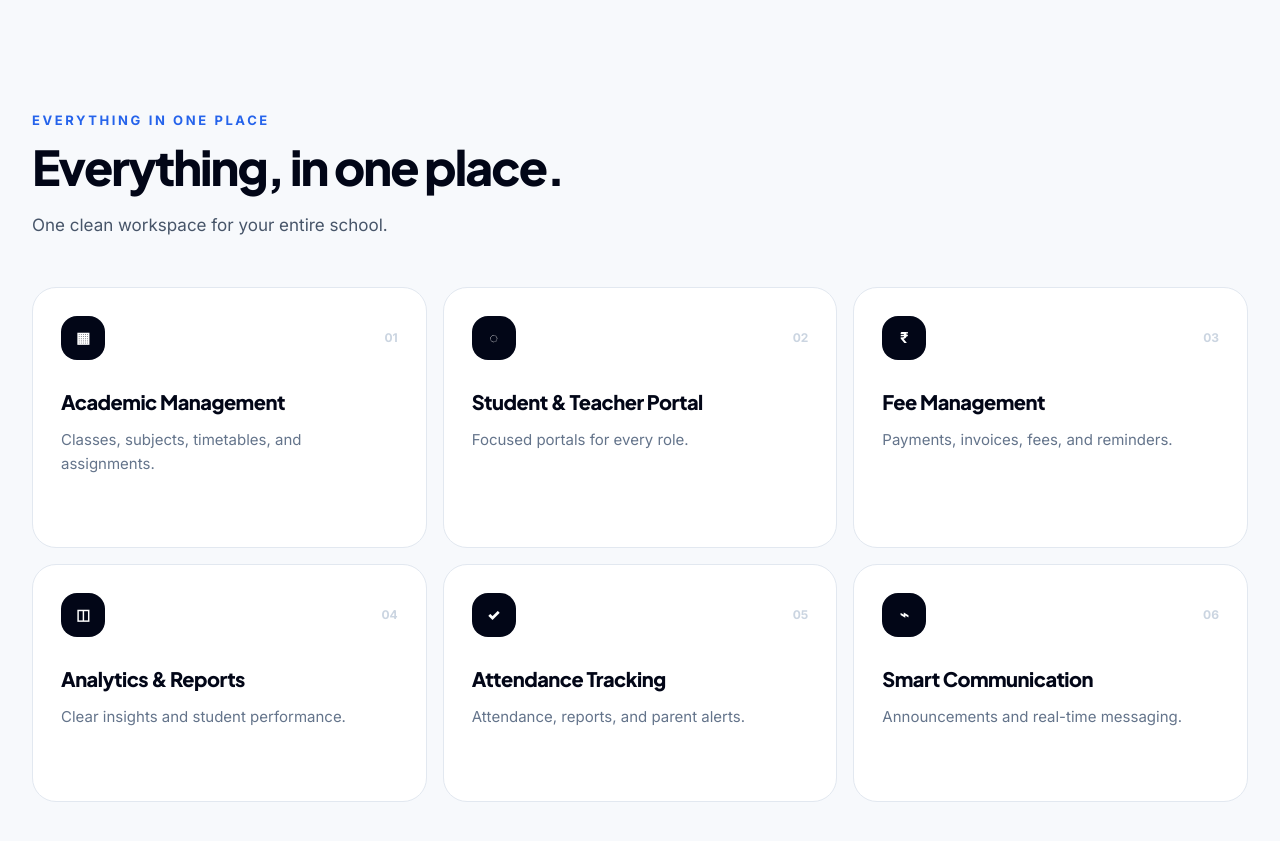
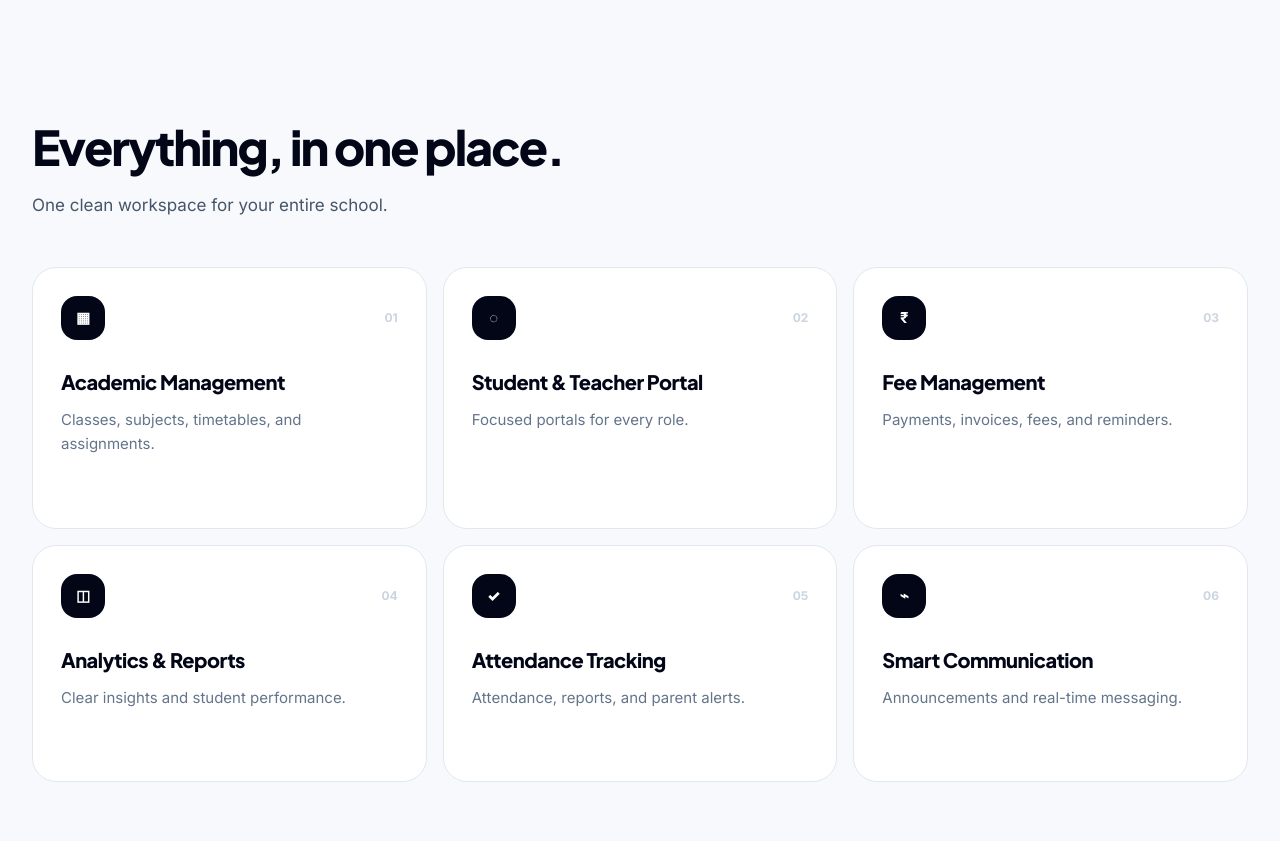
Before and after one commit to Siddhant2033/AcadFlows, a React (Vite) app in the folder apps/web/: page / in a window 1280 px wide. Shown: the part 1027-1868 px from the top of the page. Built offline with nearby package versions, Linux system fonts and the light colour scheme; no server answers.

Commit message:
fix: comment out redundant text in LandingPage component

```diff
--- a/apps/web/src/pages/LandingPage.tsx
+++ b/apps/web/src/pages/LandingPage.tsx
@@ -493,7 +493,7 @@ export default function LandingPage() {
                 <section id="features" className="bg-[#f7f9fc] px-5 py-20 sm:px-7 lg:px-8 lg:py-28 dark:bg-slate-950">
                     <div className="mx-auto w-full">
                         <div className="max-w-2xl">
-                            <p className="text-[13px] font-black uppercase tracking-[0.2em] text-blue-600 dark:text-blue-400">Everything in one place</p>
+                            {/* <p className="text-[13px] font-black uppercase tracking-[0.2em] text-blue-600 dark:text-blue-400">Everything in one place</p> */}
                             <h2 className="mt-3 text-3xl font-black tracking-[-0.04em] sm:text-5xl">
                                 Everything, in one place.
                             </h2>
```
